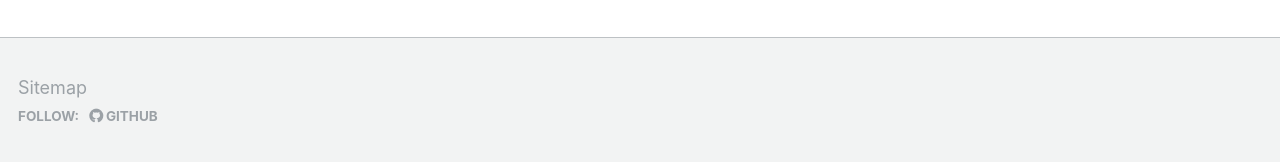
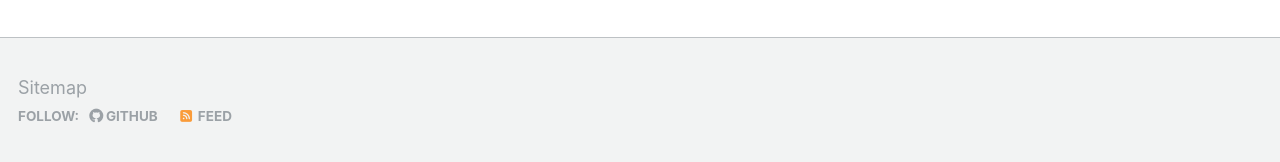
Before and after one commit to katie-chen2/katie-chen2.github.io, a Jekyll site: the page built from index.md, in a window 1280 px wide. Shown: the part 726-888 px from the top of the page. Built offline with Jekyll 4.4.1, drawn with Linux system fonts in a browser that asks for light colours; nearby versions of some CDN libraries; our own code applies the rules of GitHub Pages for plain Markdown files; library files that are not in the unit come from our copies; a style sheet for code colours, icons or effects is not loaded.

Commit message:
Update default.html

```diff
--- a/_layouts/default.html
+++ b/_layouts/default.html
@@ -153,6 +153,12 @@
                                 GitHub
                             </a>
                         </li>
+                        <li>
+                            <a href="https://katie-chen2.github.io/feed.xml">
+                                <i class="fa fa-fw fa-rss-square" aria-hidden="true"></i>
+                                Feed
+                            </a>
+                        </li>
                     </ul>
                 </div>
             </footer>
```
